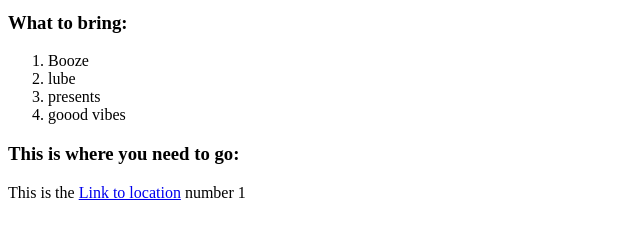
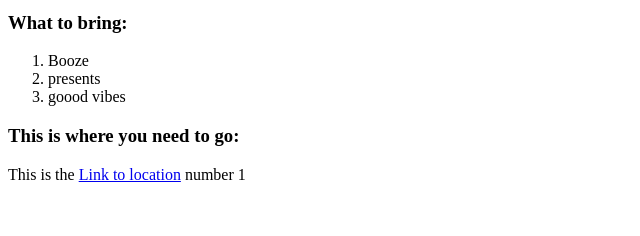
Before and after one commit to blanconeon/html-portfolio, a plain HTML site: page public/birthday-invite.html in a window 1280 px wide. Shown: the part 438-674 px from the top of the page, without its empty margins (0-640 px from the left). Drawn offline with Linux system fonts and the light colour scheme.

Commit message:
Update birthday-invite.html

```diff
--- a/public/birthday-invite.html
+++ b/public/birthday-invite.html
@@ -12,7 +12,6 @@
 <h3> What to bring:</h3>
 <ol>
     <li>Booze</li>
-    <li>lube</li>
     <li>presents</li>
     <li>goood vibes</li>
 </ol>
```
